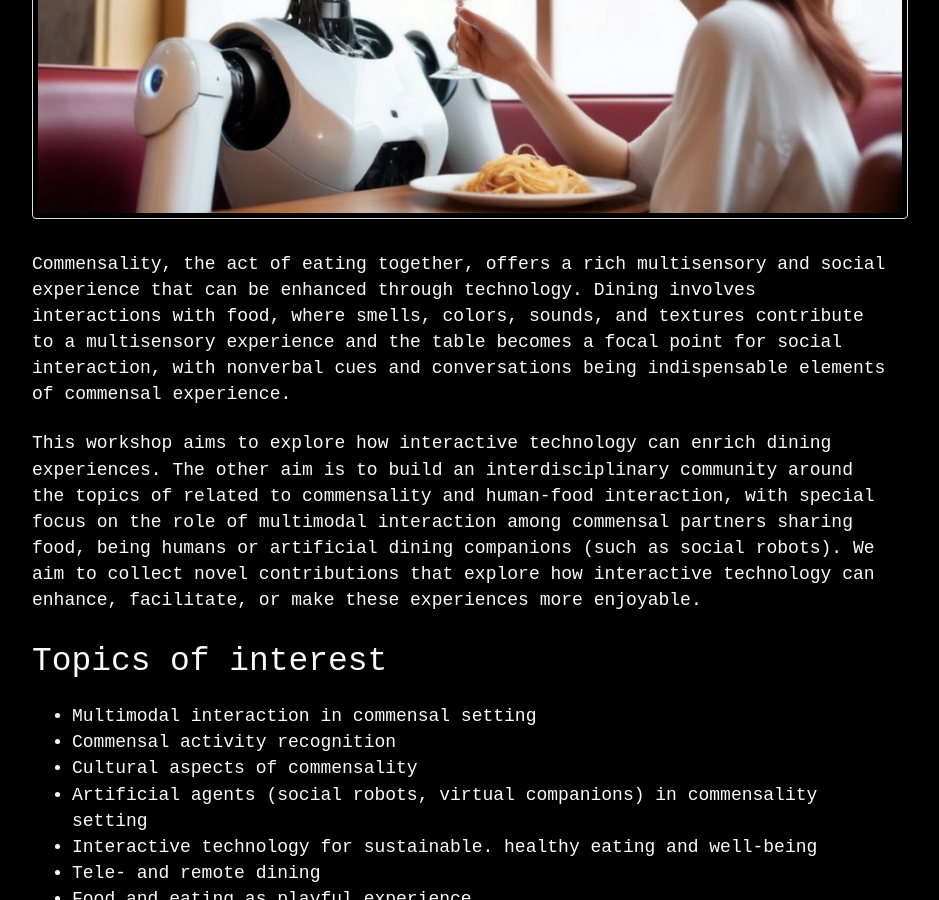
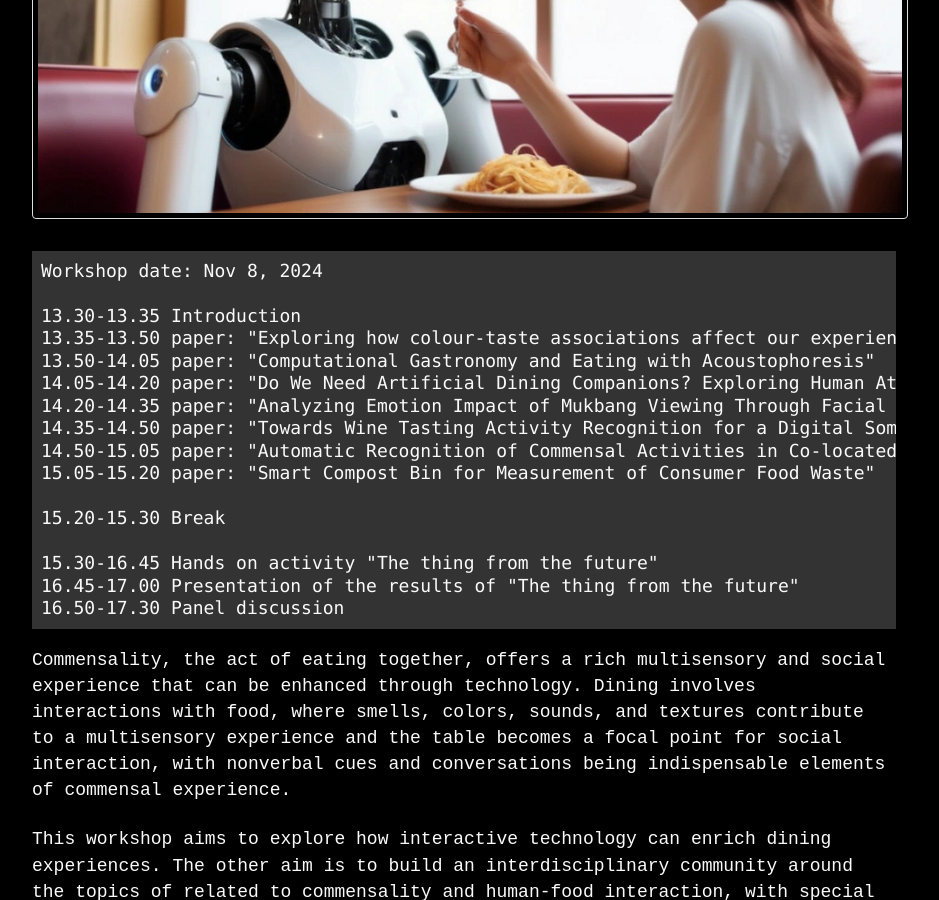
Before and after one commit to CoFI2024/CoFI2024.github.io, a Jekyll site: the page built from index.md, in a window 1280 px wide and 900 px high, scrolled down 597 px. Shown: the whole window, without its empty margins (176-1115 px from the left). Built offline with Jekyll 4.4.1, drawn with Linux system fonts in a browser that asks for light colours; our own code applies the rules of GitHub Pages for plain Markdown files; a script that is not in the unit is left out; the repository's description, which GitHub fills in, is left out.

Commit message:
added program

```diff
--- a/index.md
+++ b/index.md
@@ -11,6 +11,23 @@
 <!--## Proceedings
 
 http://ceur-ws.org/Vol-2934/-->
+
+    Workshop date: Nov 8, 2024
+
+    13.30-13.35 Introduction
+    13.35-13.50 paper: "Exploring how colour-taste associations affect our experience of food In Real Life and Extended Reality"
+    13.50-14.05 paper: "Computational Gastronomy and Eating with Acoustophoresis"
+    14.05-14.20 paper: "Do We Need Artificial Dining Companions? Exploring Human Attitudes Toward Robots in Commensality Settings"
+    14.20-14.35 paper: "Analyzing Emotion Impact of Mukbang Viewing Through Facial Microexpression Recognition using SVM"
+    14.35-14.50 paper: "Towards Wine Tasting Activity Recognition for a Digital Sommelier"
+    14.50-15.05 paper: "Automatic Recognition of Commensal Activities in Co-located and Online settings"
+    15.05-15.20 paper: "Smart Compost Bin for Measurement of Consumer Food Waste"
+
+    15.20-15.30 Break
+
+    15.30-16.45 Hands on activity "The thing from the future"
+    16.45-17.00 Presentation of the results of "The thing from the future"
+    16.50-17.30 Panel discussion
 
 Commensality, the act of eating together, offers a rich multisensory and social experience that can be enhanced through technology. Dining involves interactions with food, where smells, colors, sounds, and textures contribute to a multisensory experience and the table becomes a focal point for social interaction, with nonverbal cues and conversations being indispensable elements of commensal experience.
 
```
